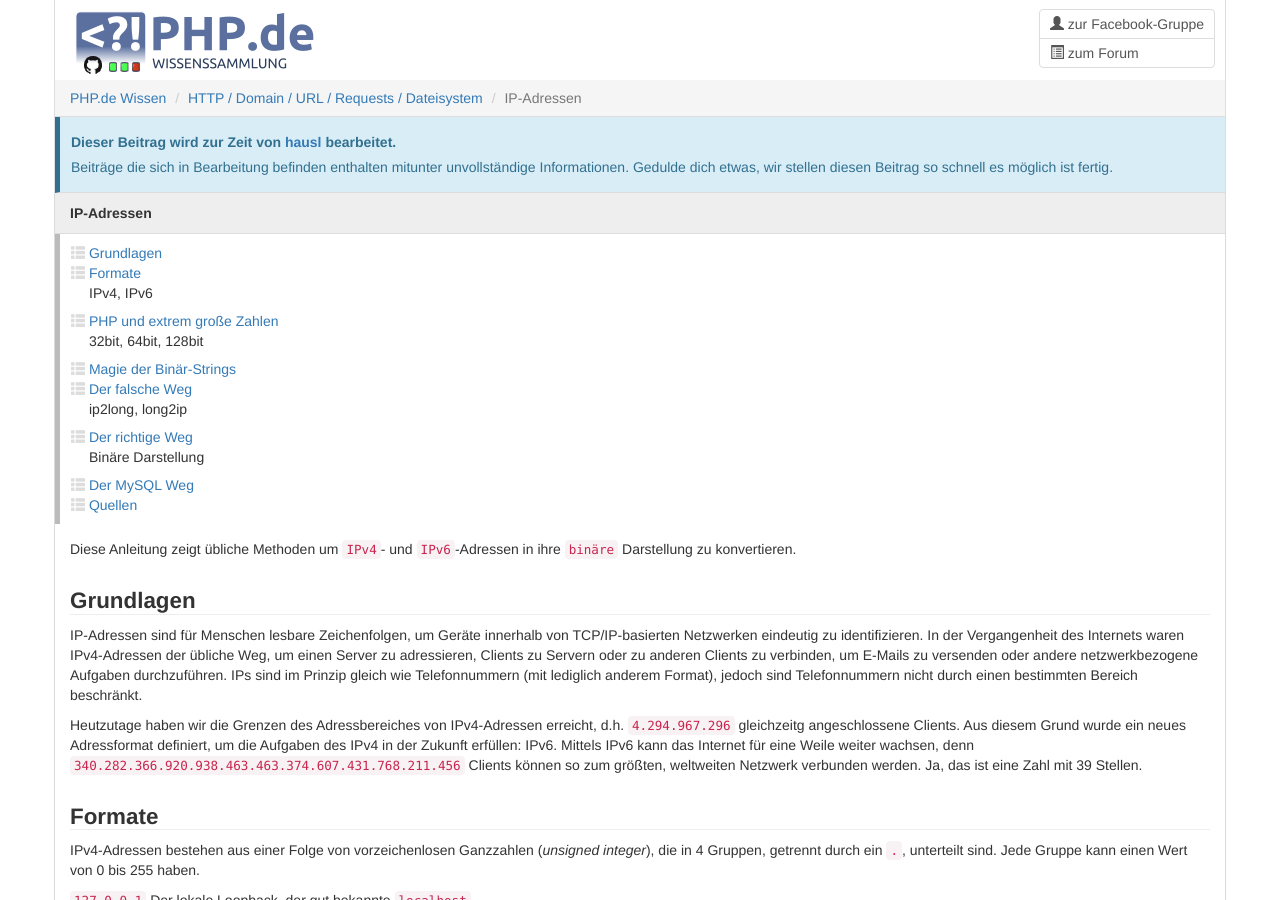
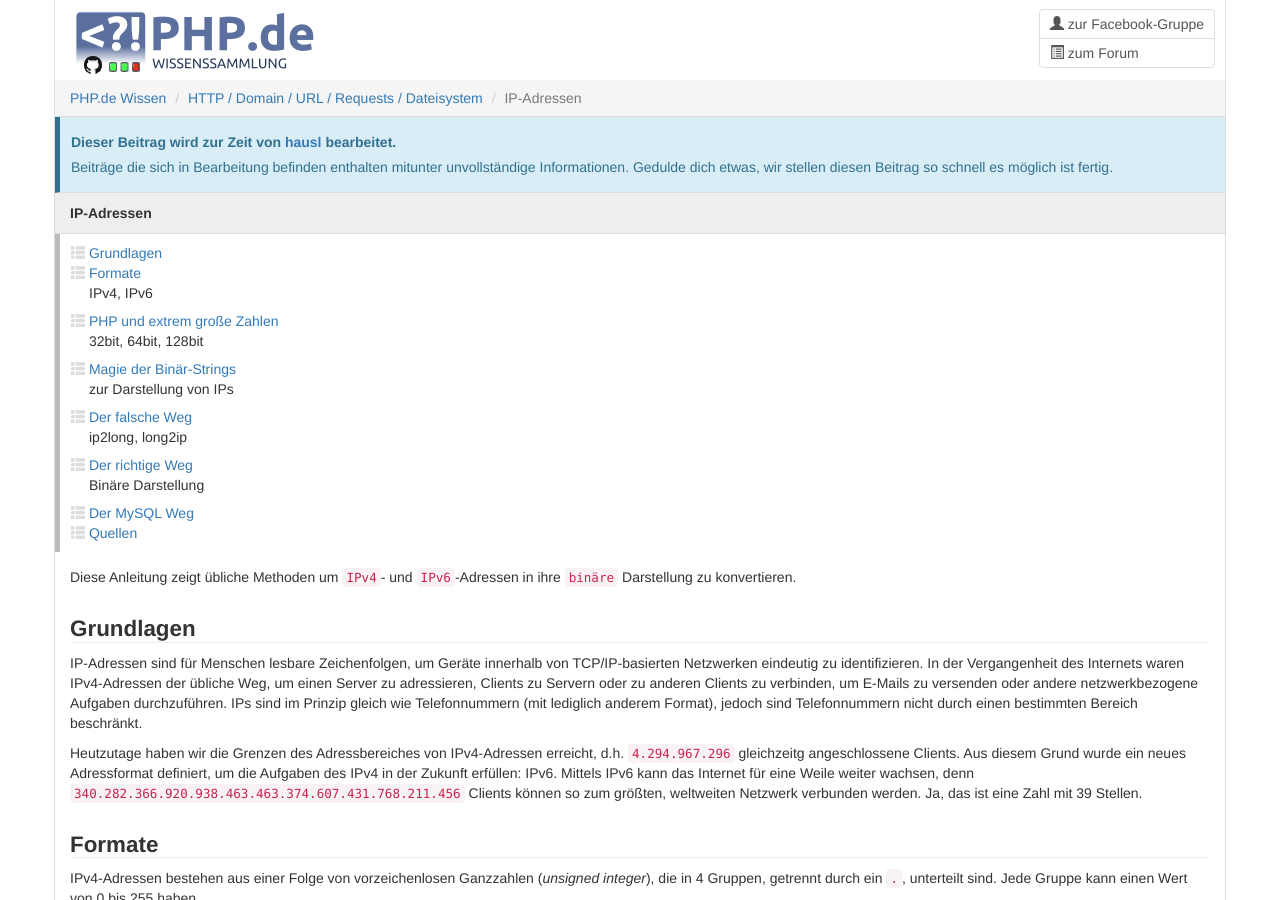
Before and after one commit to php-de/php-de.github.io, a Jekyll site: the page built from http-domain-url-filesystem/ip.md, in a window 1280 px wide and 900 px high. Built offline with Jekyll 4.4.1, drawn with Linux system fonts in a browser that asks for light colours; nearby versions of some CDN libraries.

Commit message:
Update ip.md

```diff
--- a/http-domain-url-filesystem/ip.md
+++ b/http-domain-url-filesystem/ip.md
@@ -30,7 +30,7 @@ inhalt:
 
     - name: "Magie der Binär-Strings"
       anchor: die-magie-der-binr-strings
-      simple: ""
+      simple: "zur Darstellung von IPs"
 
     - name: "Der falsche Weg"
       anchor: der-falsche-weg
```
Also changed, not shown: other parts of http-domain-url-filesystem/ip.md (+1 -1 lines).
